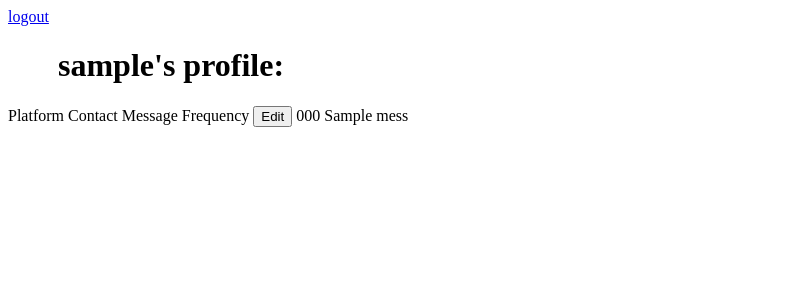
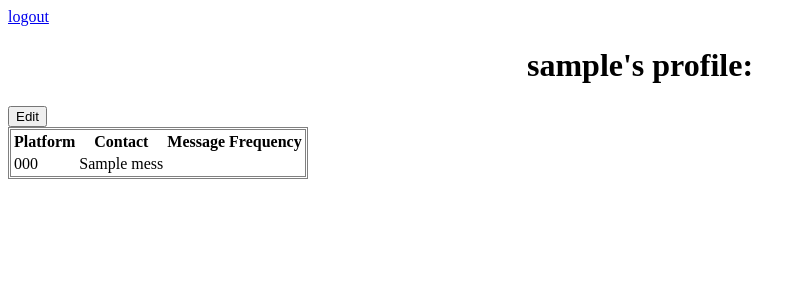
Before and after one commit to mikines/FOAAS, a Django app: template FOASS/fuckoff/templates/profile.html in a window 1280 px wide. Shown: the top 300 px of the page, without its empty margins (0-806 px from the left). Run offline with Django 3.2, Linux system fonts and the light colour scheme; a user stored in the database is signed in; tables that the repository leaves empty hold one stand-in row (values such as "Sample post"); the template is opened without the code that fills it: most values are stand-ins (such as "Sample title", 1, 10 or a date in 2020); parts of the project's set-up code (start-up, migrations or seed data) failed here and were passed over; some libraries are stand-ins or nearby versions.

Commit message:
Update profile.html

```diff
--- a/FOASS/fuckoff/templates/profile.html
+++ b/FOASS/fuckoff/templates/profile.html
@@ -18,7 +18,7 @@ table{
   border-style: double;
 }
 h1{
-  margin-left: 50px;
+  text-align:center
 }
 #user{
     font-family: "Trebuchet MS", Arial, Helvetica, sans-serif;
@@ -47,14 +47,16 @@ h1{
   <a href="/logout">logout</a>
   <h1> {{user.username}}'s profile:</h1>
 <div id=targetContainer>
-<tr>
-<th>
-	<td>Platform</td>
-	<td>Contact</td>
-	<td>Message</td>
-	<td>Frequency</td>
-</tr>
-</th>
+<table class="table table-striped">
+  <thead>
+    <tr>
+      <th scope="col">Platform</th>
+      <th scope="col">Contact</th>
+      <th scope="col">Message</th>
+      <th scope="col">Frequency</th>
+    </tr>
+  </thead>
+  <tbody>
 {% for phone,mess in user_targets_phone_mess %}
 <tr>
 	<button id=messageEditFormbtn>Edit</button>
```
